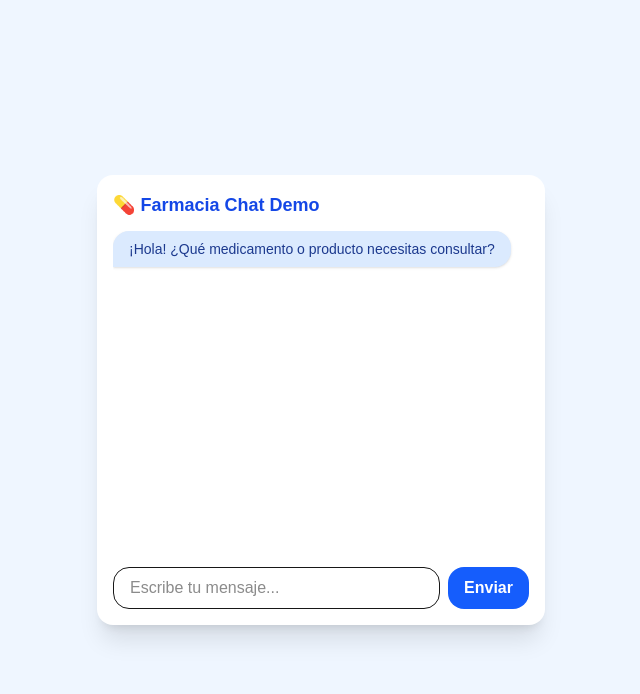
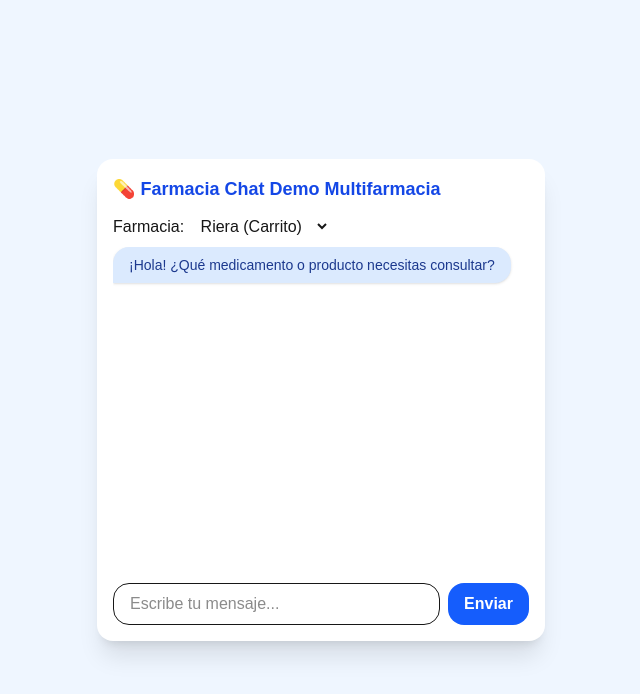
Before and after one commit to Davis9911/farmacia-frontend, a Next.js app: page / in a window 1280 px wide. Shown: the top 694 px of the page, without its empty margins (319-959 px from the left). Built offline with nearby package versions, Linux system fonts and the light colour scheme.

Commit message:
Multifarmacias implementado Front

```diff
--- a/src/app/page.js
+++ b/src/app/page.js
@@ -6,10 +6,8 @@ export default function Home() {
     { sender: "bot", text: "¡Hola! ¿Qué medicamento o producto necesitas consultar?" }
   ]);
   const [input, setInput] = useState("");
-  // Poner aquí el tipo de farmacia según el deploy (carrito o simple)
-  const farmaciaTipo = "carrito"; // Cambia a "simple" si la farmacia es sin carrito
+  const [farmaciaId, setFarmaciaId] = useState("riera"); // por defecto "riera"
 
-  // Detecta y convierte enlaces WhatsApp en botón (sin repetir)
   function parseBotReply(text) {
     const regex = /(https:\/\/wa\.me\/\d+)/g;
     const seenLinks = new Set();
@@ -17,7 +15,7 @@ export default function Home() {
     return parts.map((part, i) => {
       if (part.startsWith("https://wa.me/")) {
         if (seenLinks.has(part)) {
-          return null; // Ya se mostró este enlace, no lo repetimos
+          return null;
         }
         seenLinks.add(part);
         return (
@@ -49,7 +47,7 @@ export default function Home() {
         headers: { "Content-Type": "application/json" },
         body: JSON.stringify({
           message: userMessage,
-          farmacia_tipo: farmaciaTipo
+          farmacia_id: farmaciaId // este es el identificador que va al backend
         }),
       });
       const data = await res.json();
@@ -68,7 +66,15 @@ export default function Home() {
   return (
     <div className="min-h-screen bg-blue-50 flex flex-col items-center justify-center">
       <div className="bg-white rounded-2xl shadow-xl w-full max-w-md flex flex-col p-4">
-        <div className="text-lg font-bold text-blue-700 mb-3">💊 Farmacia Chat Demo</div>
+        <div className="text-lg font-bold text-blue-700 mb-3">💊 Farmacia Chat Demo Multifarmacia</div>
+        {/* Selector de farmacia para pruebas */}
+        <div className="mb-2">
+          <label className="mr-2">Farmacia: </label>
+          <select value={farmaciaId} onChange={e => setFarmaciaId(e.target.value)}>
+            <option value="riera">Riera (Carrito)</option>
+            <option value="uriarte">Uriarte (Simple)</option>
+          </select>
+        </div>
         <div className="flex-1 overflow-y-auto mb-4" style={{ minHeight: "320px", maxHeight: "320px" }}>
           {messages.map((msg, i) => (
             <div
```
